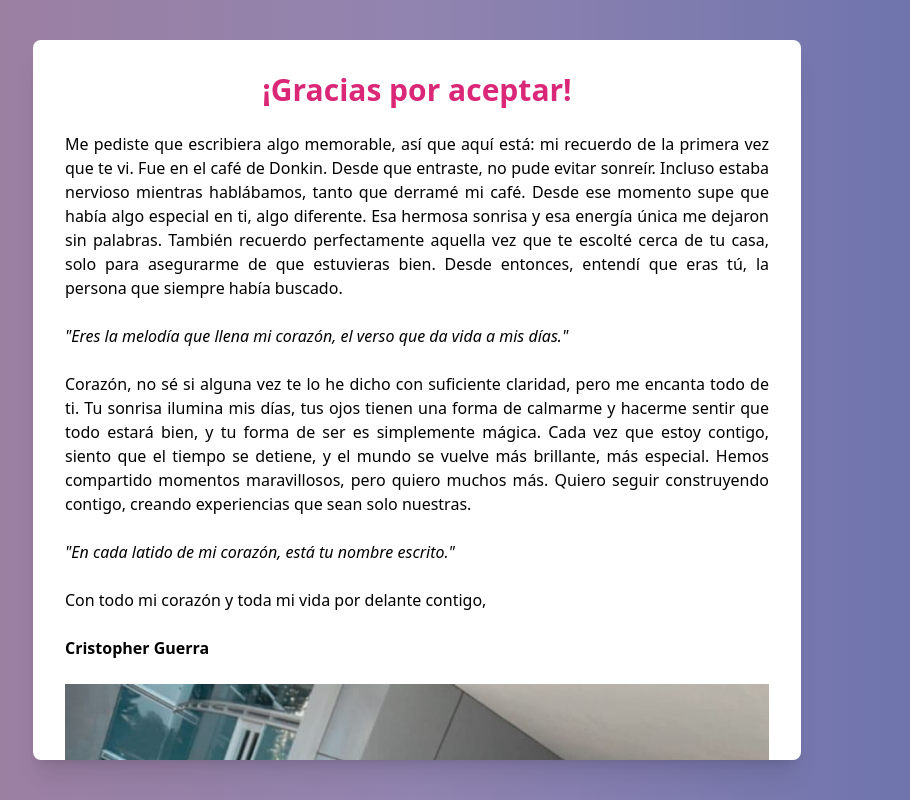
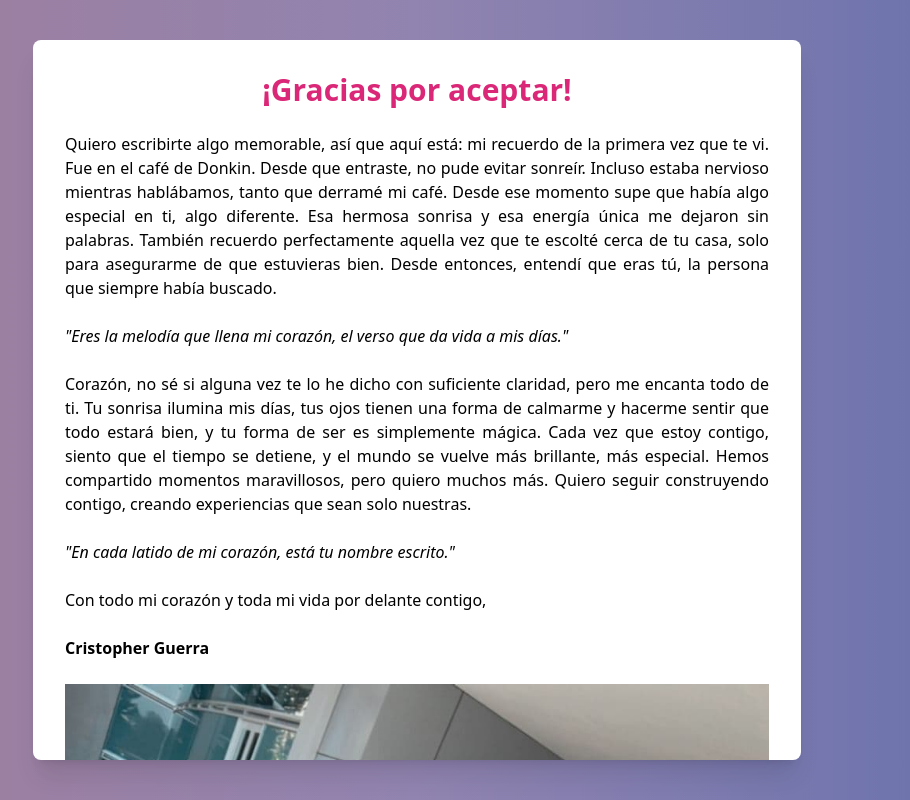
Before and after one commit to CristopherGS/dedcatione, a plain HTML site: page index.html in a window 1280 px wide. Both pictures are taken after a click on the button "Sí". Shown: the whole page, without its empty margins (223-1133 px from the left). Drawn offline with nearby package versions, Linux system fonts and the light colour scheme; a script that the page names is missing.

Commit message:
Update index.html

```diff
--- a/index.html
+++ b/index.html
@@ -136,7 +136,7 @@
       <p
         id="modalContent"
         class="mb-6 text-justify relative z-10">
-        Me pediste que escribiera algo memorable, así que aquí está: mi recuerdo de la primera vez que te vi. Fue en el café de Donkin. Desde que entraste, no pude evitar sonreír. Incluso estaba nervioso mientras hablábamos, tanto que derramé mi café. Desde ese momento supe que había algo especial en ti, algo diferente. Esa hermosa sonrisa y esa energía única me dejaron sin palabras. También recuerdo perfectamente aquella vez que te escolté cerca de tu casa, solo para asegurarme de que estuvieras bien. Desde entonces, entendí que eras tú, la persona que siempre había buscado.
+        Quiero escribirte algo memorable, así que aquí está: mi recuerdo de la primera vez que te vi. Fue en el café de Donkin. Desde que entraste, no pude evitar sonreír. Incluso estaba nervioso mientras hablábamos, tanto que derramé mi café. Desde ese momento supe que había algo especial en ti, algo diferente. Esa hermosa sonrisa y esa energía única me dejaron sin palabras. También recuerdo perfectamente aquella vez que te escolté cerca de tu casa, solo para asegurarme de que estuvieras bien. Desde entonces, entendí que eras tú, la persona que siempre había buscado.
         <br><br>
         <em>"Eres la melodía que llena mi corazón, el verso que da vida a mis días."</em>
         <br><br>
```
